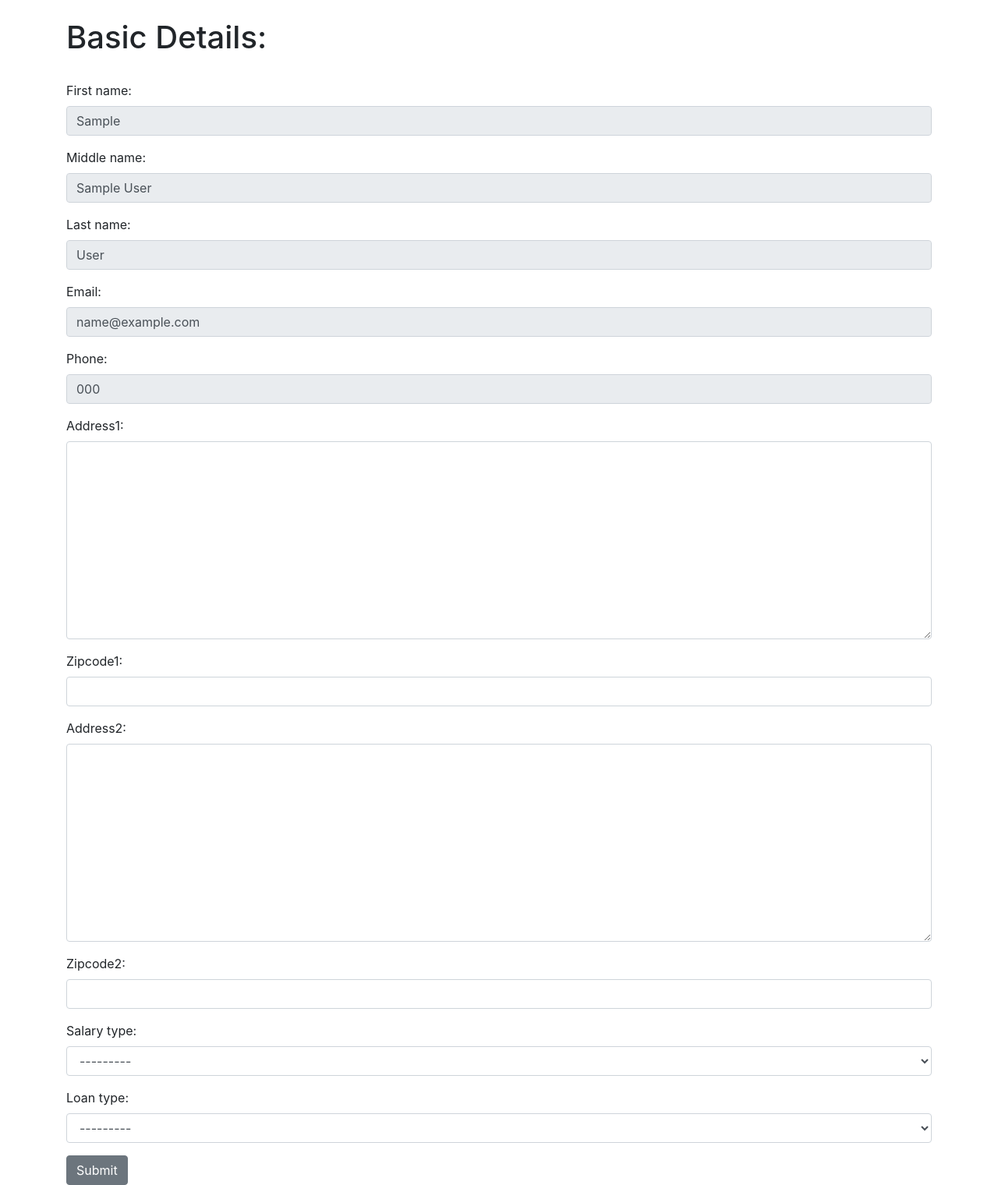
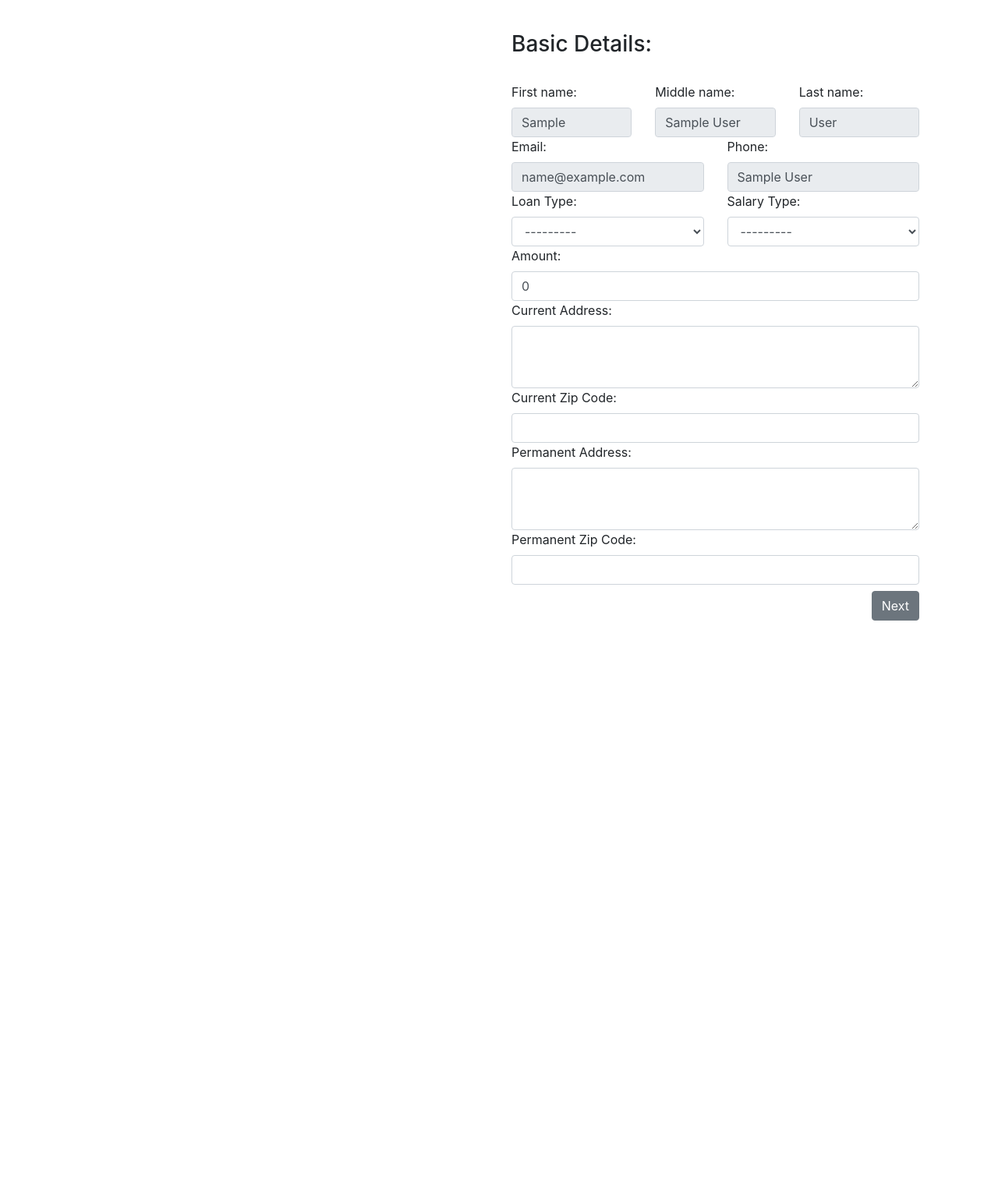
Before and after one commit to ZnS-20/Loan-Management-System, a Django app: page /loan/applyLoan in a window 1280 px wide. Shown: the part 56-1576 px from the top of the page at 78% size. After the commit the page ends 852 px from the top, so only its background shows below. Run offline with Django 4.2, Linux system fonts and the light colour scheme; a user stored in the database is signed in; tables that the repository leaves empty hold one stand-in row (values such as "Sample post").

Commit message:
Created model for document, beutify basic detail form, updated basic details to store createdby and modifiedby and add logic in view to store the createdby and modifiedby

```diff
--- a/loan/forms.py
+++ b/loan/forms.py
@@ -19,12 +19,13 @@ class LoanForm(ModelForm):
     class Meta:
         model = BasicDetails
         fields = ("first_name", "middle_name", "last_name", "email", "phone", "address1", "zipcode1", "address2",
-                  "zipcode2", "salary_type", "loan_type")
+                  "zipcode2", "salary_type", "loan_type", "amount")
         widgets = {
-            "address1": forms.Textarea(attrs={'class': 'form-control'}),
+            "address1": forms.Textarea(attrs={'class': 'form-control', 'style': 'height: 5em'}),
             "zipcode1": forms.TextInput(attrs={'class': 'form-control'}),
-            "address2": forms.Textarea(attrs={'class': 'form-control'}),
+            "address2": forms.Textarea(attrs={'class': 'form-control', 'style': 'height: 5em'}),
             "zipcode2": forms.TextInput(attrs={'class': 'form-control'}),
             "salary_type": forms.Select(attrs={'class': 'form-control'}),
             "loan_type": forms.Select(attrs={'class': 'form-control'}),
+            "amount": forms.NumberInput(attrs={'class': 'form-control'}),
         }
--- a/loan/models.py
+++ b/loan/models.py
@@ -30,10 +30,29 @@ class BasicDetails(models.Model):
     zipcode1 = models.CharField(max_length=6)
     address2 = models.CharField(max_length=512)
     zipcode2 = models.CharField(max_length=6)
-    salary_type = models.OneToOneField(
+    salary_type = models.ForeignKey(
         SalaryTypes, on_delete=models.SET_NULL, null=True)
-    loan_type = models.OneToOneField(
+    loan_type = models.ForeignKey(
         LoanTypes, on_delete=models.SET_NULL, null=True)
     created_at = models.DateTimeField(default=timezone.now)
+    created_by = models.CharField(max_length=256)
     modified_at = models.DateTimeField(default=timezone.now)
+    modified_by = models.CharField(max_length=256)
+    amount = models.DecimalField(
+        null=False, blank=False, decimal_places=2, max_digits=7, default=0)
     version_number = models.IntegerField(default=0)
+
+
+class documents(models.Model):
+    file = models.BinaryField(null=False)
+    file_format = models.CharField(
+        max_length=6, help_text="Stores the type of document i.e, pdf, jpeg, jpg, etc.")
+    document_name = models.CharField(
+        max_length=60, help_text="Store the name of the file.")
+    document_type = models.CharField(
+        max_length=60, help_text="Store the type of document uploaded. ex: Address Proof, income proof")
+    created_at = models.DateTimeField(default=timezone.now)
+    created_by = models.CharField(max_length=256)
+    modified_at = models.DateTimeField(default=timezone.now)
+    modified_by = models.CharField(max_length=256)
+    version_number = models.IntegerField(default=0)
--- a/loan/templates/loan/applyloan.html
+++ b/loan/templates/loan/applyloan.html
@@ -1,15 +1,87 @@
 {% extends 'LMSUser/base.html' %}
 {% block content %}
-<br/>
-<h1>Basic Details:</h1><br/>
 {% if messages %}
 {% for message in messages %}
 {{message}}
 {% endfor %}
 {% endif %}
-<form action="" method="POST">
-    {% csrf_token %}
-    {{form.as_p}}
-    <input type="submit" value="Submit" class="btn btn-secondary">
-</form>
+<br/>
+<div class="w-50 p-3" style="overflow: scroll; float: right;">
+<h3>Basic Details:</h3><br/>
+    <form action="" method="POST">
+        {% csrf_token %}
+        <!--{{form.as_p}}-->
+        <div class="row">
+            <div class="col field">
+                {{ form.first_name.errors }}
+                <label for="id_first_name">First name: </label>
+                    {{ form.first_name }}
+            </div>
+            <div class="col field">
+                {{ form.middle_name.errors }}
+                <label for="id_middle_name">Middle name: </label>
+                    {{ form.middle_name }}
+            </div>
+            <div class="col field">
+                {{ form.last_name.errors }}
+                <label for="id_last_name">Last name: </label>
+                    {{ form.last_name }}
+            </div>
+        </div>
+        <div class="row">
+            <div class="col field">
+                {{ form.email.errors }}
+                <label for="id_email">Email: </label>
+                    {{ form.email }}
+            </div>
+            <div class="col field">
+                {{ form.phone.errors }}
+                <label for="id_phone">Phone: </label>
+                    {{ form.middle_name }}
+            </div>
+        </div>
+        <div class="row">
+            <div class="col field">
+                {{ form.loan_type.errors }}
+                <label for="id_loan_type">Loan Type: </label>
+                    {{ form.loan_type }}
+            </div>
+            <div class="col field">
+                {{ form.salary_type.errors }}
+                <label for="id_phone">Salary Type: </label>
+                    {{ form.salary_type }}
+            </div>
+        </div>
+        <div class="row">
+            <div class="col field">
+                {{ form.amount.errors }}
+                <label for="id_amount">Amount: </label>
+                    {{ form.amount }}
+            </div>
+        </div>
+            <div class="field">
+                {{ form.address1.errors }}
+                <label for="id_address1">Current Address: </label>
+                    {{ form.address1 }}
+            </div>
+            <div class="field">
+                {{ form.zipcode1.errors }}
+                <label for="id_zipcode1">Current Zip Code: </label>
+                    {{ form.zipcode1 }}
+            </div>
+            <div class="field">
+                {{ form.address2.errors }}
+                <label for="id_address2">Permanent Address: </label>
+                    {{ form.address2 }}
+        </div>
+        <div class="field">
+            {{ form.zipcode2.errors }}
+            <label for="id_zipcode2">Permanent Zip Code: </label>
+                {{ form.zipcode2 }}
+        </div>
+        <div class="mt-2 float-right">
+            <input type="submit" value="Next" class="btn btn-secondary">
+        </div>
+    </form>
+</div>
 {% endblock %}
--- a/loan/views.py
+++ b/loan/views.py
@@ -26,6 +26,8 @@ def applyLoan(request):
             if form.is_valid():
                 basicdetails = form.save(commit=False)
                 basicdetails.user = user
+                basicdetails.created_by = user.user.first_name+' '+user.user.last_name
+                basicdetails.modified_by = user.user.first_name+' '+user.user.last_name
                 basicdetails.save()
                 return redirect('home')
             else:
```
Also changed, not shown: loan/migrations/0004_basicdetails_amount.py (added), loan/migrations/0005_documents_basicdetails_created_by_and_more.py (added), loan/migrations/0006_remove_basicdetails_loan_type_and_more.py (added), loan/migrations/0007_remove_basicdetails_loan_type_and_more.py (added).
